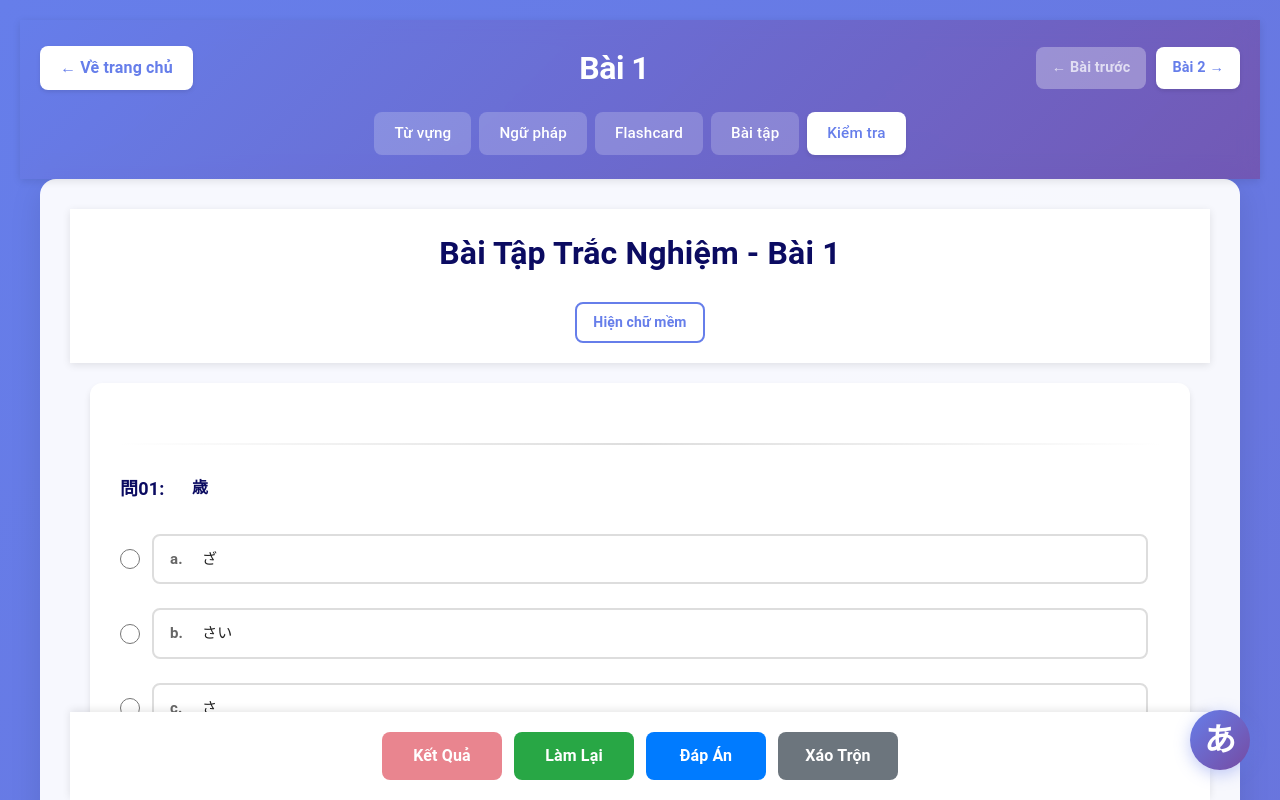
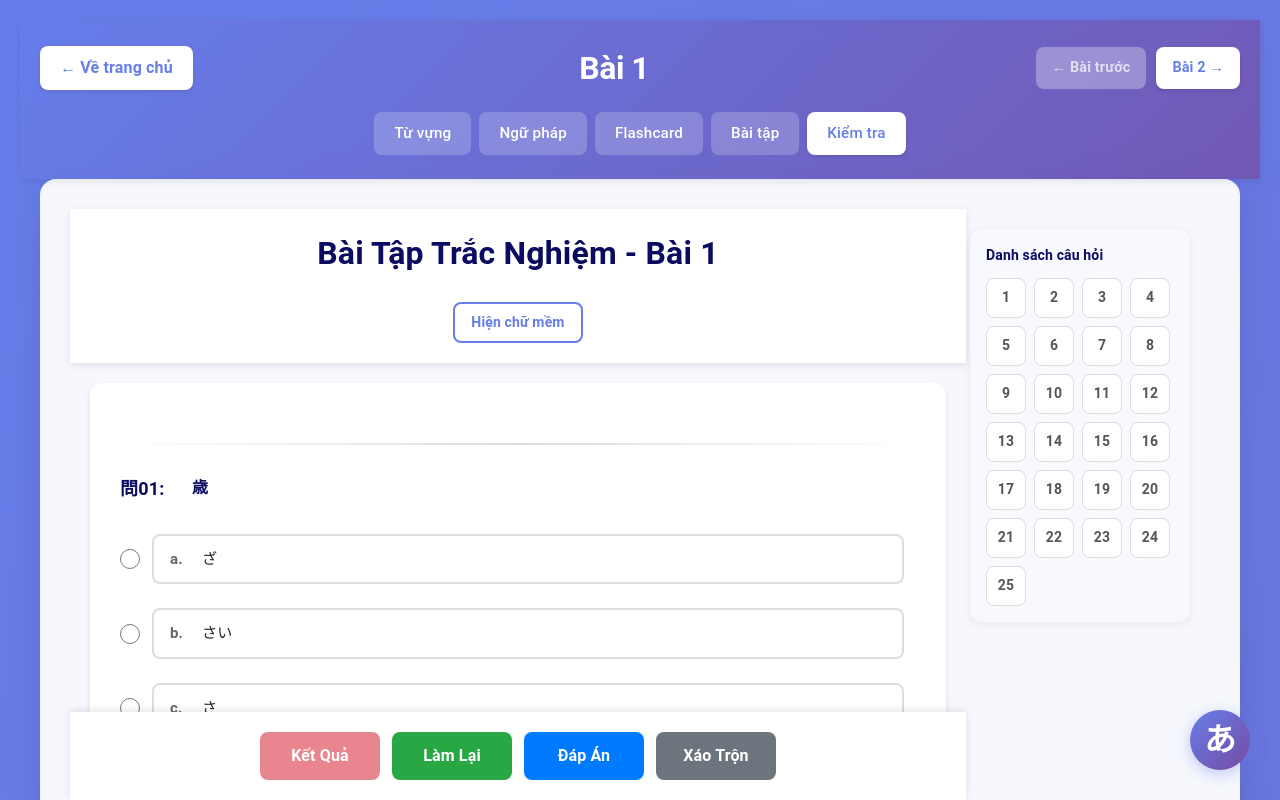
Before and after one commit to zhenguet/JL, a Next.js app: page /JL/lesson/1/quiz in a window 1280 px wide. Shown: the top 800 px of the page. Built offline with nearby package versions, Linux system fonts and the light colour scheme.

Commit message:
feat: Implement responsive quiz layout and summary display for enhanced user experience

```diff
--- a/components/exercises/Quiz.tsx
+++ b/components/exercises/Quiz.tsx
@@ -156,8 +156,27 @@ export default function Quiz({ questions, title, shuffleOptions = true }: QuizPr
 
   const shouldShowResultHeader = showResults || showAnswerKey;
 
+  const getQuestionSummaryStatus = (question: ShuffledQuestion) => {
+    const selected = selectedAnswers[question.id];
+
+    if (selected === undefined) {
+      return 'unanswered';
+    }
+
+    if (showResults || showAnswerKey) {
+      if (selected === question.shuffledCorrectAnswer) {
+        return 'correct';
+      }
+      return 'incorrect';
+    }
+
+    return 'answered';
+  };
+
   return (
     <div className={`quiz-container ${showFurigana ? '' : 'hide-furigana'}`}>
+      <div className="quiz-layout">
+        <div className="quiz-main">
           <div className="quiz-header-wrapper">
             {title && <h2 className="quiz-title">{title}</h2>}
             {shouldShowResultHeader && (
@@ -256,5 +275,23 @@ export default function Quiz({ questions, title, shuffleOptions = true }: QuizPr
             </div>
           </div>
         </div>
+        <aside className="quiz-summary-desktop">
+          <div className="quiz-summary-title">Danh sách câu hỏi</div>
+          <div className="quiz-summary-grid">
+            {shuffledQuestions.map((question, index) => {
+              const status = getQuestionSummaryStatus(question);
+              return (
+                <div
+                  key={question.id}
+                  className={`quiz-summary-item quiz-summary-item-${status}`}
+                >
+                  {index + 1}
+                </div>
+              );
+            })}
+          </div>
+        </aside>
+      </div>
+    </div>
   );
 }
--- a/components/exercises/quiz.css
+++ b/components/exercises/quiz.css
@@ -266,6 +266,73 @@
   min-width: 120px;
 }
 
+.quiz-layout {
+  display: flex;
+  gap: 24px;
+  align-items: flex-start;
+}
+
+.quiz-main {
+  flex: 1;
+  min-width: 0;
+}
+
+.quiz-summary-desktop {
+  width: 220px;
+  flex-shrink: 0;
+  position: sticky;
+  top: 150px;
+  align-self: flex-start;
+  background: #f8f9ff;
+  border-radius: 12px;
+  padding: 16px;
+  box-shadow: 0 2px 8px rgba(0, 0, 0, 0.08);
+}
+
+.quiz-summary-title {
+  font-size: 14px;
+  font-weight: 700;
+  color: #0b0b61;
+  margin-bottom: 12px;
+}
+
+.quiz-summary-grid {
+  display: flex;
+  flex-wrap: wrap;
+  gap: 8px;
+}
+
+.quiz-summary-item {
+  width: 40px;
+  height: 40px;
+  border-radius: 8px;
+  display: flex;
+  align-items: center;
+  justify-content: center;
+  font-weight: 600;
+  font-size: 14px;
+  border: 1px solid #ddd;
+  background: #ffffff;
+  color: #555555;
+}
+
+.quiz-summary-item-answered {
+  background: #e0e0e0;
+  color: #333333;
+}
+
+.quiz-summary-item-correct {
+  background: #d4edda;
+  color: #155724;
+  border-color: #28a745;
+}
+
+.quiz-summary-item-incorrect {
+  background: #f8d7da;
+  color: #721c24;
+  border-color: #dc3545;
+}
+
 .btn:disabled {
   opacity: 0.6;
   cursor: not-allowed;
@@ -344,6 +411,14 @@
     padding: 10px;
   }
 
+  .quiz-layout {
+    display: block;
+  }
+
+  .quiz-summary-desktop {
+    display: none;
+  }
+
   .quiz-header-wrapper {
     position: static;
     margin: 0 0 15px 0;
```
Lines whose indentation alone changed are shown as unchanged.
